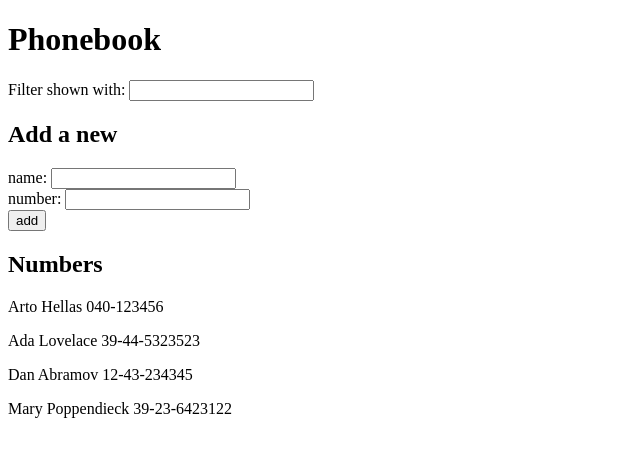
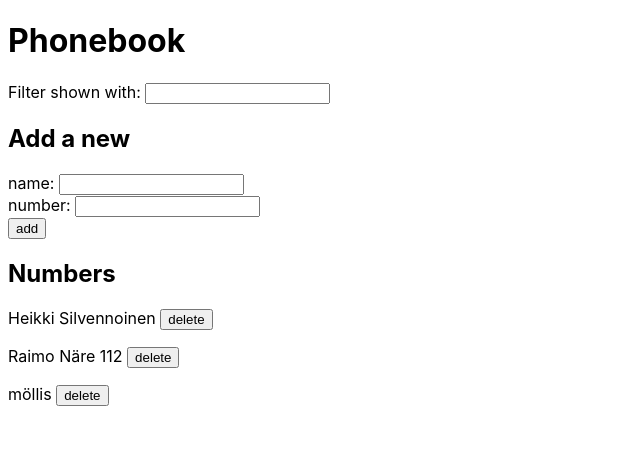
Before and after one commit to nyksy/FullStackOpen2020, a React (Create React App) app in the folder osa2/puhelinluettelo/: page / in a window 1280 px wide. Shown: the top 456 px of the page, without its empty margins (0-640 px from the left). Built offline with nearby package versions, Linux system fonts and the light colour scheme; data requests are answered from the project's data file.

Commit message:
osa2 t. 2.17

```diff
--- a/osa2/puhelinluettelo/db.json
+++ b/osa2/puhelinluettelo/db.json
@@ -1,24 +1,19 @@
 {
-    "persons":[
+  "persons": [
     {
-        "name": "Arto Hellas",
-        "number": "040-123456",
-        "id": 1
+      "id": "Heikki Silvennoinen",
+      "name": "Heikki Silvennoinen",
+      "number": ""
     },
     {
-        "name": "Ada Lovelace",
-        "number": "39-44-5323523",
-        "id": 2
+      "id": "Raimo Näre",
+      "name": "Raimo Näre",
+      "number": "112"
     },
     {
-        "name": "Dan Abramov",
-        "number": "12-43-234345",
-        "id": 3
-      },
-      {
-        "name": "Mary Poppendieck",
-        "number": "39-23-6423122",
-        "id": 4
+      "id": "möllis",
+      "name": "möllis",
+      "number": ""
     }
   ]
 }
--- a/osa2/puhelinluettelo/src/App.js
+++ b/osa2/puhelinluettelo/src/App.js
@@ -2,16 +2,18 @@ import React, { useState, useEffect } from 'react'
 import NameRenderer from './components/NameRenderer'
 import Filter from './components/Filter'
 import axios from 'axios'
+import nameService from './services/names'
 
 
-//todo 2.15 ->
+
+//todo 2.17 ->
 const App = () => {
   const [persons, setPersons] = useState([])
   const [newName, setNewName] = useState('')
   const [newNumber, setNewNumber] = useState('')
   const [newFilter, setNewFilter] = useState('')
 
-  useEffect(() => {
+  useEffect(() => { // Datan hakeminen
     console.log('effect')
     axios
       .get('http://localhost:3001/persons')
@@ -23,29 +25,48 @@ const App = () => {
 
   console.log('render', persons.length, 'notes')
 
-  const addName = (event) => {
+  const addName = (event) => { // Nimen ja puhelinnumeron lisääminen palvelimelle
     event.preventDefault()
-
     console.table(persons)
-
     const nameObject = {
+      id: newName,
       name: newName,
       number: newNumber,
     }
 
-    var contains = false
+    var contains = false //testataan löytyykö nimeä jo tiedoista
     for (let i = 0; i < persons.length; i++)
       if (persons[i].name === newName) {
         contains = true
         window.alert(`${newName} is already in the phonebook`)
       }
     if (contains === false)
-      setPersons(persons.concat(nameObject))
+      nameService
+        .create(nameObject)
+        .then(returnedName => {
+          setPersons(persons.concat(returnedName))
+        })
     setNewName('')
     setNewNumber('')
     contains = false
   }
 
+  const toggleDeletionOf = (id) => { // Poistofunktion kutsu
+    const name = persons.find(n => n.name === id)
+
+    if (window.confirm(`Delete ${name.name}?`))
+      nameService
+        .remove(id)
+        .then(setPersons(persons.filter(n => n.name !== id)))
+        .catch(error => {
+          alert(
+            `the name '${name.name}' was already deleted from server`
+          )
+          setPersons(persons.filter(n => n.name !== id))
+        })
+  }
+
+  //eventhandlerit nimelle, numerolle ja filtterille
   const handleNameChange = (event) => {
     console.log(event.target.value)
     setNewName(event.target.value)
@@ -84,7 +105,8 @@ const App = () => {
         </div>
       </form>
       <h2>Numbers</h2>
-      <NameRenderer persons={persons} filter={newFilter} />
+      <NameRenderer persons={persons} filter={newFilter}
+        toggleDeletionOf={toggleDeletionOf} />
     </div>
   )
 }
--- a/osa2/puhelinluettelo/src/components/Name.js
+++ b/osa2/puhelinluettelo/src/components/Name.js
@@ -1,8 +1,8 @@
 import React from 'react'
 
-const Name = ({ name }) => {
+const Name = ({ name, toggleDeletion }) => {
   return (
-    <p>{name.name} {name.number}</p>
+    <p>{name.name} {name.number} <button onClick={toggleDeletion}>delete</button></p>
   )
 }
 
--- a/osa2/puhelinluettelo/src/components/NameRenderer.js
+++ b/osa2/puhelinluettelo/src/components/NameRenderer.js
@@ -2,7 +2,7 @@ import React from 'react'
 import Name from './Name'
 
 
-const NameRenderer = ({ persons, filter }) => {
+const NameRenderer = ({ persons, filter, toggleDeletionOf }) => {
 
     const namesToShow = persons.filter(
         name => name.name.toLowerCase().includes(filter.toLowerCase()))
@@ -10,7 +10,9 @@ const NameRenderer = ({ persons, filter }) => {
     return (
         <div>
             {namesToShow.map((name) =>
-                <Name key={name.name} name={name} />
+                <Name key={name.name} name={name}
+                toggleDeletion={() => toggleDeletionOf(name.name)}
+                />
             )}
         </div>
     )
--- a/osa2/puhelinluettelo/src/index.js
+++ b/osa2/puhelinluettelo/src/index.js
@@ -1,6 +1,8 @@
 import ReactDOM from 'react-dom'
 import React from 'react'
 import App from './App'
+import './index.css'
+
 
 
 ReactDOM.render(<App />, document.getElementById('root'))
--- /dev/null
+++ b/osa2/puhelinluettelo/src/services/names.js
@@ -0,0 +1,29 @@
+import axios from 'axios'
+const baseUrl = 'http://localhost:3001/persons'
+
+const getAll = () => {
+    const request = axios.get(baseUrl)
+    const nonExisting = {
+        id: '',
+        name: '',
+        number: '',
+    }
+    return request.then(response => response.data.concat(nonExisting))
+}
+
+const create = newObject => {
+    const request = axios.post(baseUrl, newObject)
+    return request.then(response => response.data)
+}
+
+const update = (id, newObject) => {
+    const request = axios.put(`${baseUrl}/${id}`, newObject)
+    return request.then(response => response.data)
+}
+
+const remove = name => {
+    const request = axios.delete(`${baseUrl}/${name}`)
+    return request.then(response => response.data)
+}
+
+export default { getAll, create, update, remove }
```
Lines whose indentation alone changed are shown as unchanged.
